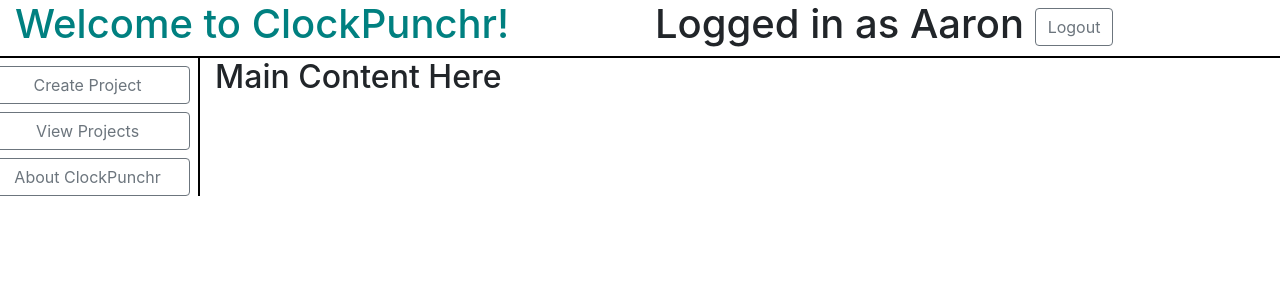
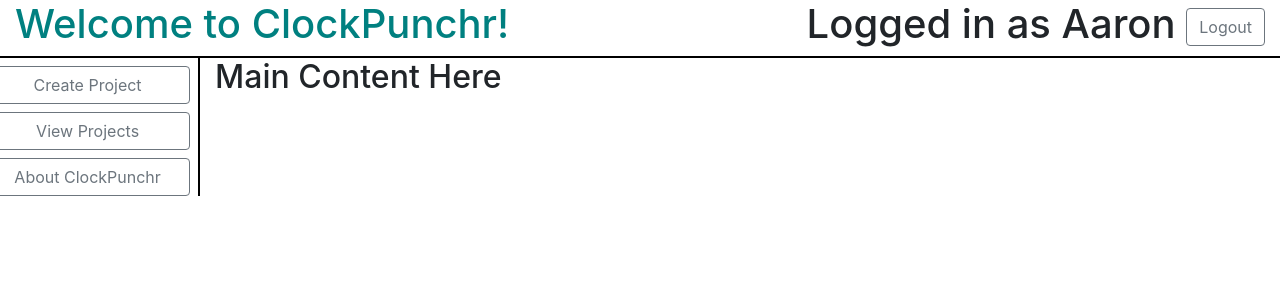
Before and after one commit to aaronw3373/FrontEnd341, an Angular app: page / in a window 1280 px wide. Shown: the top 300 px of the page. Built offline with nearby package versions, Linux system fonts and the light colour scheme.

Commit message:
align right

```diff
--- a/src/app/app.component.html
+++ b/src/app/app.component.html
@@ -4,11 +4,11 @@
     Welcome to {{ title }}!
   </h1>
   <div *ngIf='user' class="col-md-6">
-      <h1> Logged in as {{user.name}}
-      <button type="button" class="btn btn-outline-secondary" (click)="logout()">
-        Logout
-      </button>
-    </h1>
+      <h1 style="text-align:right"> Logged in as {{user.name}}
+        <button type="button" class="btn btn-outline-secondary" (click)="logout()">
+          Logout
+        </button>
+      </h1>
   </div>
 
   <div *ngIf='!user' class="col-md-6" style="padding-top: 10px;">
```
